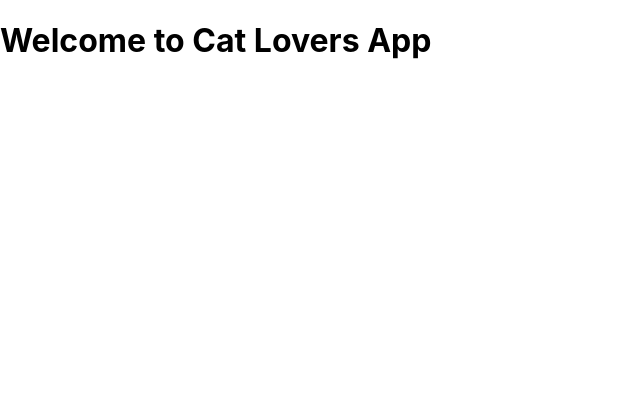
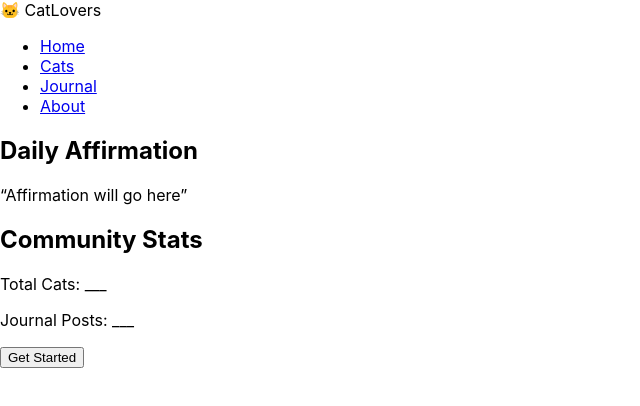
Before and after one commit to samikshya516/catlovers-app, a React (Create React App) app: page / in a window 1280 px wide. Shown: the top 406 px of the page, without its empty margins (0-640 px from the left). Built offline with nearby package versions, Linux system fonts and the light colour scheme.

Commit message:
Add journal and navbar components with placeholders

```diff
--- /dev/null
+++ b/src/components/Navbar.jsx
@@ -0,0 +1,18 @@
+import React from "react";
+import { Link } from "react-router-dom";
+
+function Navbar() {
+  return (
+    <nav>
+      <div className="logo">🐱 CatLovers</div>
+      <ul>
+        <li><Link to="/">Home</Link></li>
+        <li><Link to="/cats">Cats</Link></li>
+        <li><Link to="/journal">Journal</Link></li>
+        <li><Link to="/about">About</Link></li>
+      </ul>
+    </nav>
+  );
+}
+
+export default Navbar;
--- a/src/pages/Home.jsx
+++ b/src/pages/Home.jsx
@@ -1,4 +1,28 @@
+import Navbar from "../components/Navbar";
+
 function Home() {
-  return <div><h1>Welcome to Cat Lovers App</h1></div>;
+  return (
+    <div>
+      <Navbar />
+
+      <section>
+        <h2>Daily Affirmation</h2>
+        {/* Placeholder for now */}
+        <p>“Affirmation will go here”</p>
+      </section>
+
+      <section>
+        <h2>Community Stats</h2>
+        {/* Placeholder for now */}
+        <p>Total Cats: ___</p>
+        <p>Journal Posts: ___</p>
+      </section>
+
+      <section>
+        <button>Get Started</button>
+      </section>
+    </div>
+  );
 }
+
 export default Home;
```
Also changed, not shown: src/data/mockdata.js (added, +9 -0 lines), 1 other file (tests, documents, lock files or other folders).
